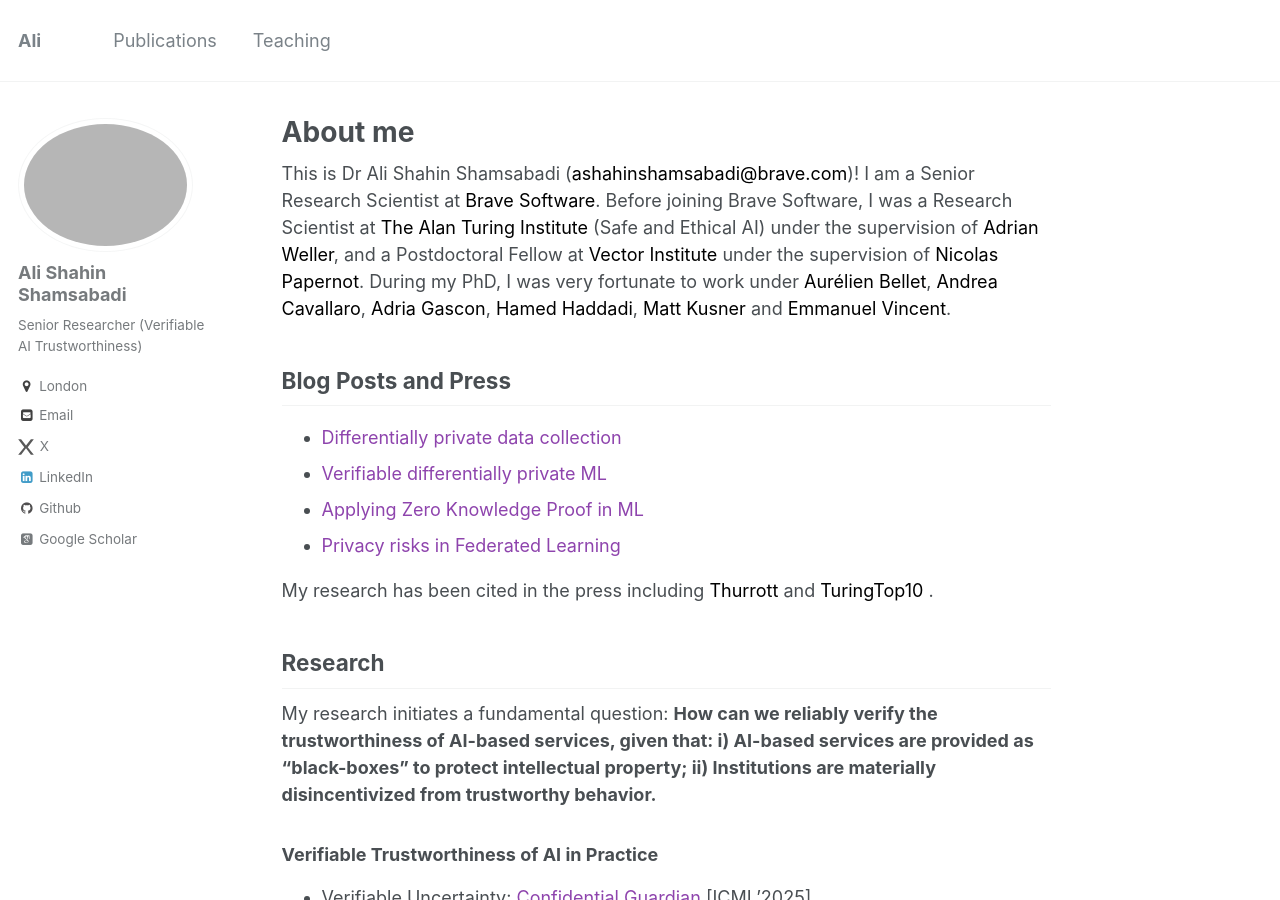
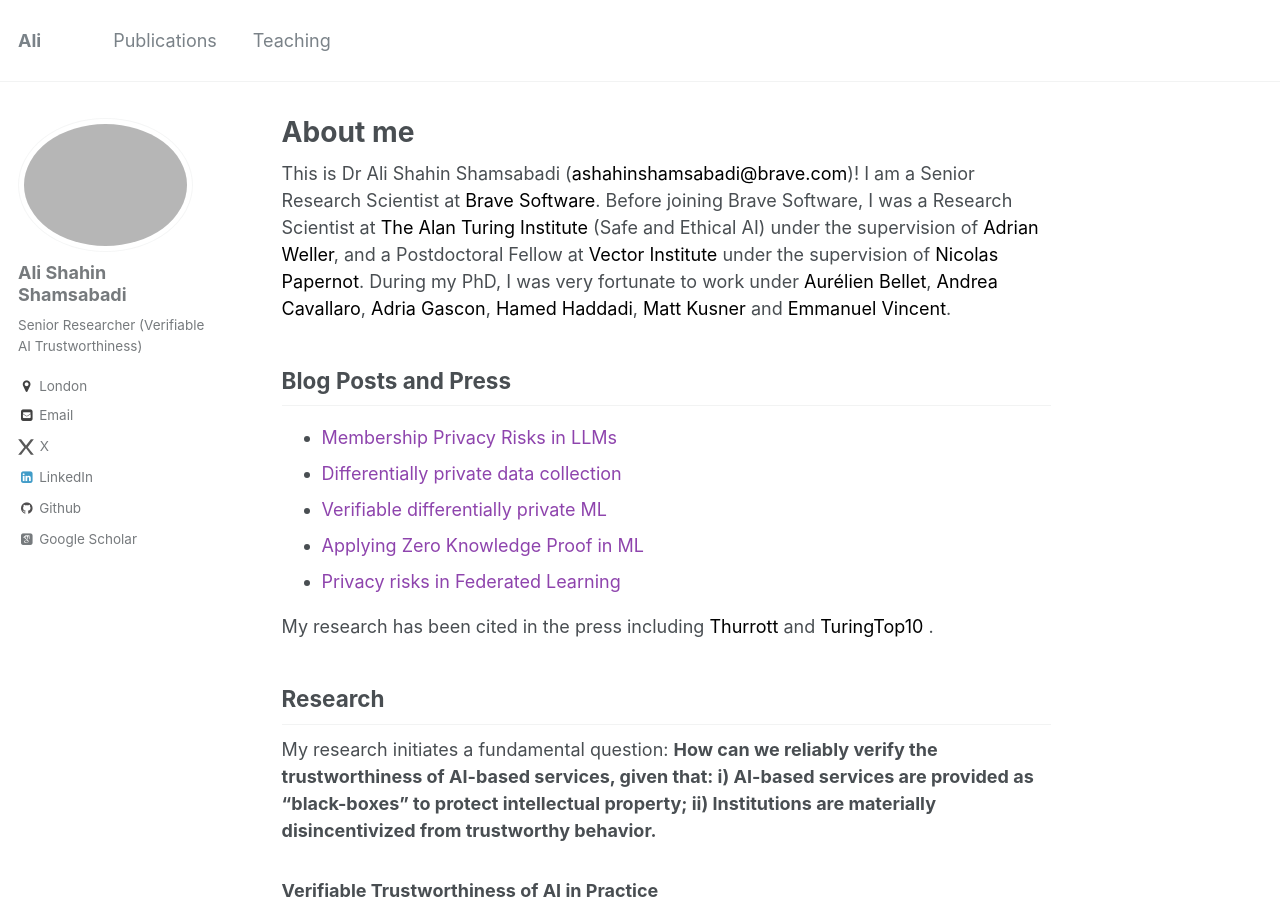
Before and after one commit to AliShahin/AliShahin.github.io, a Jekyll site: the page built from _pages/about.md, in a window 1280 px wide and 900 px high. Built offline with Jekyll 4.4.1, drawn with Linux system fonts in a browser that asks for light colours; some web fonts are replaced.

Commit message:
Update about.md

```diff
--- a/_pages/about.md
+++ b/_pages/about.md
@@ -26,6 +26,7 @@ redirect_from:
 
 ## Blog Posts and Press
 <ul>
+  <li><a href="https://brave.com/blog/privacy-in-llms/" style="color:#8e44ad;">Membership Privacy Risks in LLMs</a></li>
   <li><a href="https://brave.com/blog/nebula/" style="color:#8e44ad;">Differentially private data collection</a></li>
   <li><a href="https://brave.com/confidential-dpproof/" style="color:#8e44ad;">Verifiable differentially private ML</a></li>
   <li><a href="https://medium.com/@ashahin.ee/zero-knowledge-proofs-made-easy-understanding-and-applying-zero-knowledge-proof-in-machine-ccc3a41853c2" style="color:#8e44ad;">Applying Zero Knowledge Proof in ML</a></li>
```
